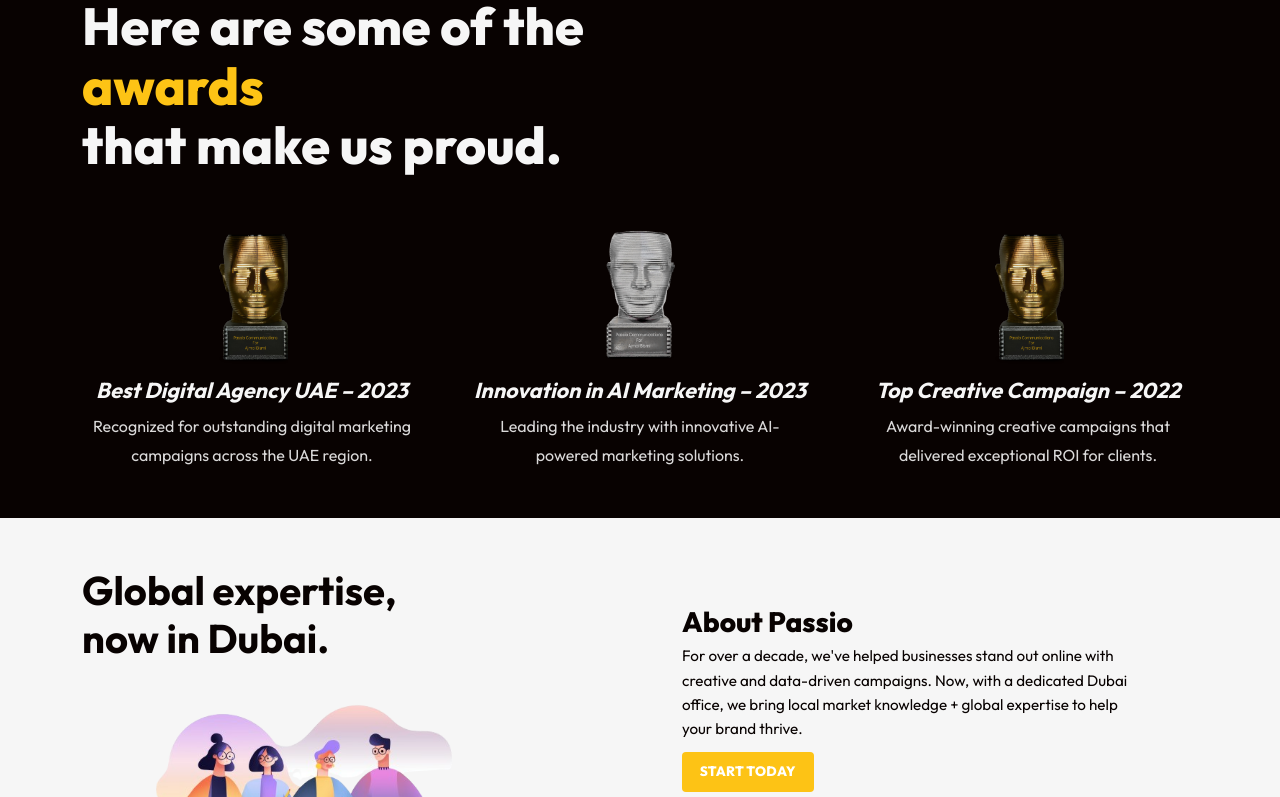
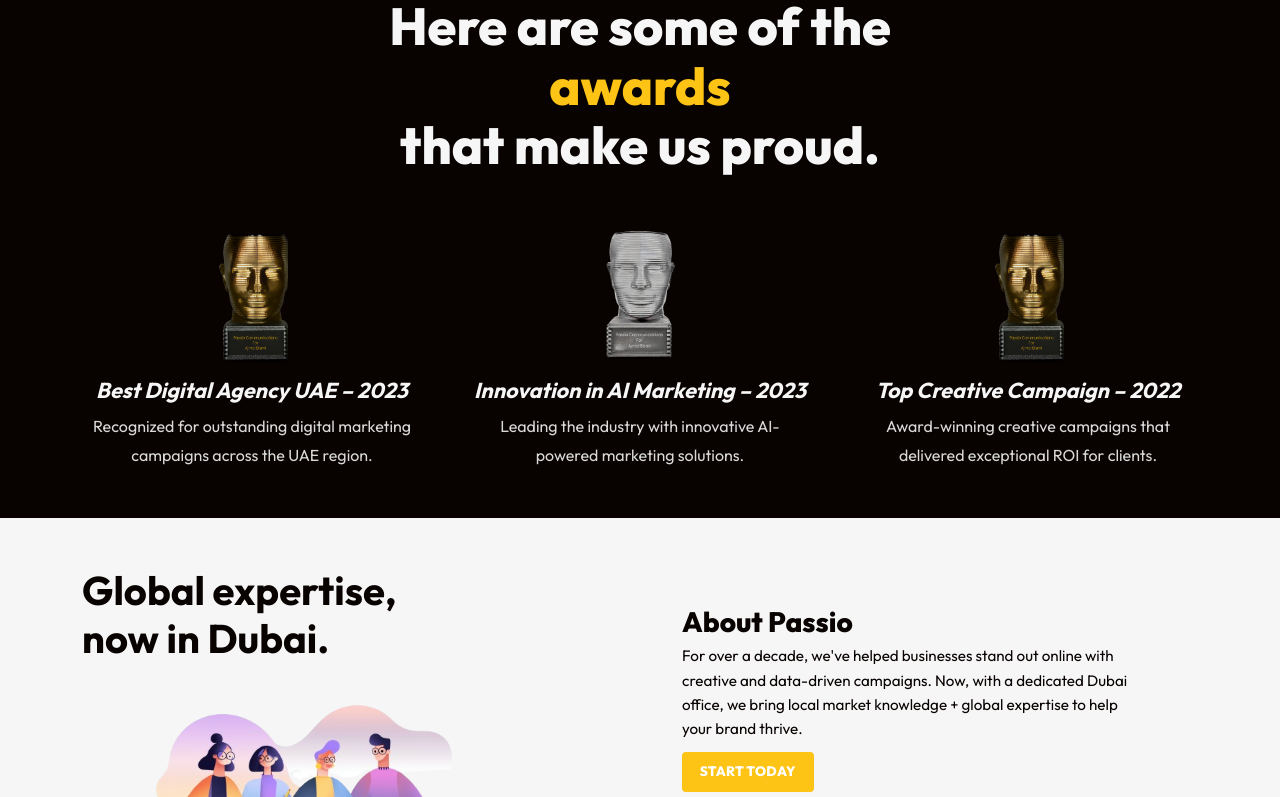
Before and after one commit to jephinpassio/Passio-landing-page, a plain HTML site: page index.html in a window 1280 px wide. Shown: the part 9826-10623 px from the top of the page. Drawn offline with nearby package versions, Linux system fonts and the light colour scheme.

Commit message:
Updated awards heading alignment

```diff
--- a/index.html
+++ b/index.html
@@ -831,7 +831,6 @@
 .award-illustration{
   height:140px; width:auto; display:block; margin:0 auto 10px;
   object-fit:contain;
-
   opacity:.95;
 }
 .award-title{
@@ -1167,7 +1166,7 @@
 
         <!-- brand strip -->
 <div class="brand-strip mx-auto" style="max-width:700px;">
-  <ul class="brand-logos">
+  <ul class="brand-logos" >
     <!-- Replace src/alt with your files & names -->
     <li><img src="Ajmal Bismi.jpg"  alt="Ajmalbismi"></li>
     <li><img src="Zafco.jpg"  alt="Zafco"></li>
@@ -2269,16 +2268,15 @@
 
     <!-- Heading + laurel -->
     <div class="row align-items-start g-4 mb-5">
-      <div class="col-lg-7">
+      <div class="col-lg-7 mx-auto text-center">
         <h2 class="awards-heading">
           Here are some of the <span class="awards-highlight">awards</span><br>
           that make us proud.
         </h2>
       </div>
-      <div class="col-lg-5 d-none d-lg-block">
-        <!-- your laurel image -->
+      <!-- <div class="col-lg-5 d-none d-lg-block">
         <img src="images/awards/laurel.png" alt="" class="awards-laurel">
-      </div>
+      </div> -->
     </div>
 
     <!-- 3 award items -->
```
